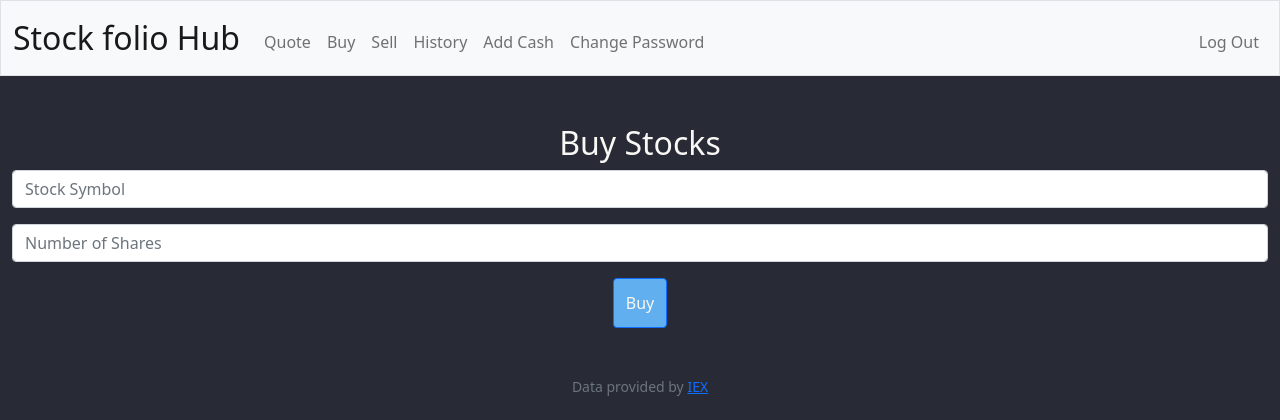
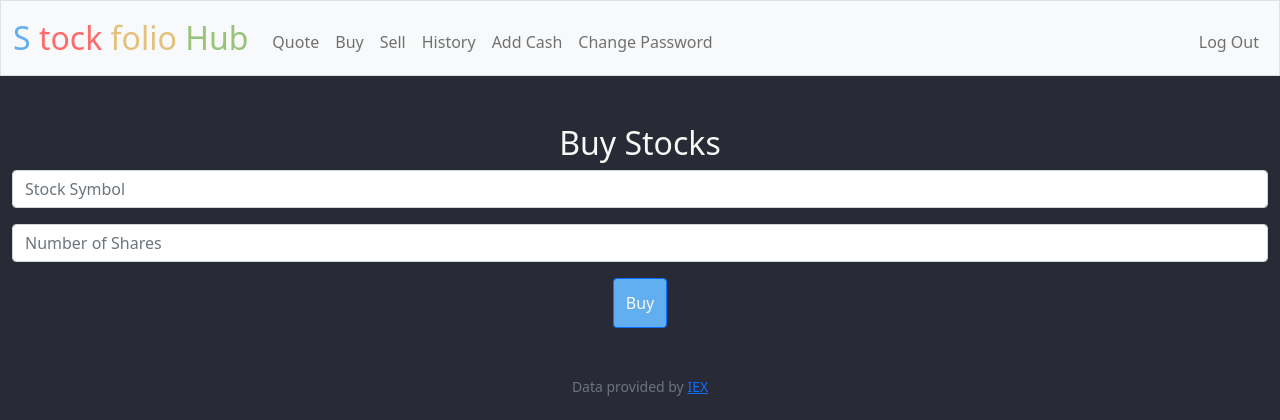
Before and after one commit to av1155/Finance-WebApp, a Flask app: page /buy in a window 1280 px wide. Shown: the top 420 px of the page. Run offline with Flask 3, Linux system fonts and the light colour scheme; the first user in the database is signed in; some libraries are stand-ins or nearby versions.

Commit message:
(feat): Updated color classes

```diff
--- a/templates/layout.html
+++ b/templates/layout.html
@@ -24,9 +24,10 @@
     <nav class="bg-light border navbar navbar-expand-md navbar-light">
         <div class="container-fluid">
             <a class="navbar-brand" href="/">
-                <span class="your-color-class-1">Stock</span>
-                <span class="your-color-class-2">folio</span>
-                <span class="your-color-class-3">Hub</span>
+                <span class="blue">S</span>
+                <span class="red">tock</span>
+                <span class="yellow">folio</span>
+                <span class="green">Hub</span>
             </a>
 
             <button aria-controls="navbar" aria-expanded="false" aria-label="Toggle navigation" class="navbar-toggler"
```
